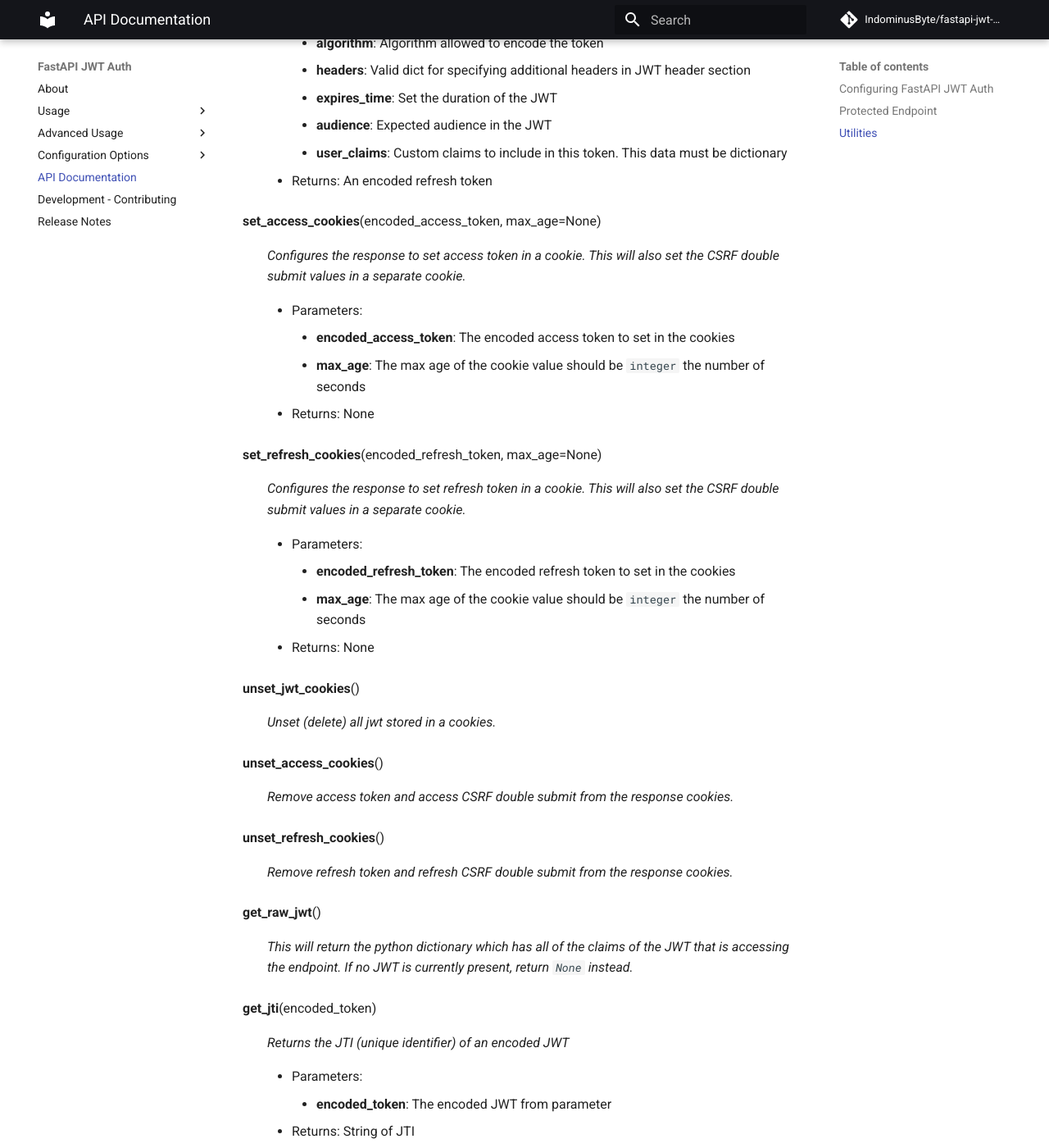
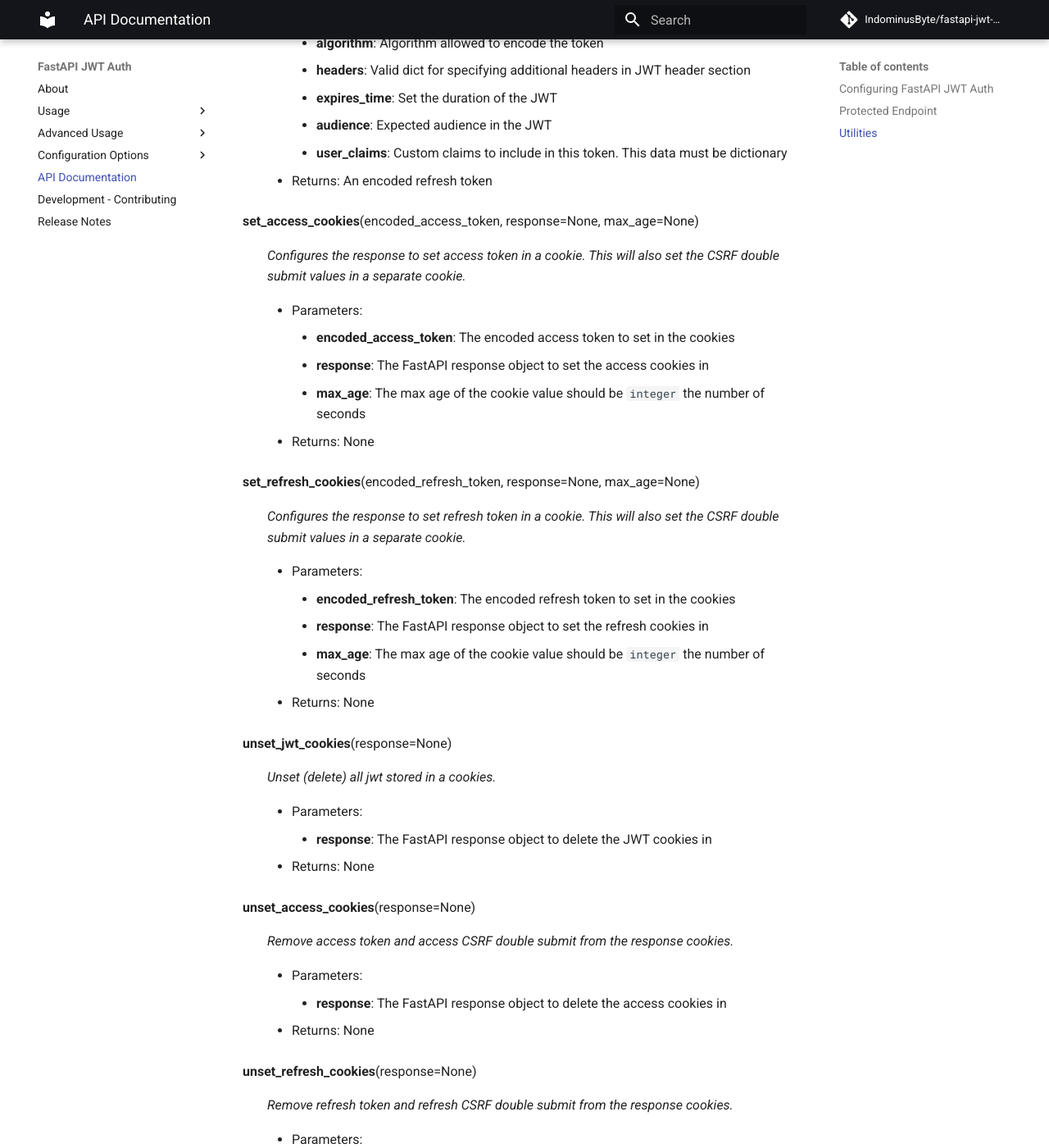
Before and after one commit to Avenzo87/fastapi-jwt-auth, an MkDocs documentation site: the page built from docs/api-doc.md, in a window 1280 px wide and 1400 px high, scrolled down 1857 px. Shown: the whole window at 82% size. Built offline with MkDocs 1.6.1 and Material for MkDocs 9.7.7, drawn with Linux system fonts in a browser that asks for light colours; comment, search, counter and statistics services are not loaded; some of the changed text lies outside the part shown.

```diff
--- a/docs/api-doc.md
+++ b/docs/api-doc.md
@@ -65,32 +65,46 @@ In here you will find the API for everything exposed in this extension.
         * **user_claims**: Custom claims to include in this token. This data must be dictionary
     * Returns: An encoded refresh token
 
-**set_access_cookies**(encoded_access_token, max_age=None)
+**set_access_cookies**(encoded_access_token, response=None, max_age=None)
 :   *Configures the response to set access token in a cookie. This will also set the CSRF double submit values
     in a separate cookie.*
 
     * Parameters:
         * **encoded_access_token**: The encoded access token to set in the cookies
+        * **response**: The FastAPI response object to set the access cookies in
         * **max_age**: The max age of the cookie value should be `integer` the number of seconds
     * Returns: None
 
-**set_refresh_cookies**(encoded_refresh_token, max_age=None)
+**set_refresh_cookies**(encoded_refresh_token, response=None, max_age=None)
 :   *Configures the response to set refresh token in a cookie. This will also set the CSRF double submit values
     in a separate cookie.*
 
     * Parameters:
         * **encoded_refresh_token**: The encoded refresh token to set in the cookies
+        * **response**: The FastAPI response object to set the refresh cookies in
         * **max_age**: The max age of the cookie value should be `integer` the number of seconds
     * Returns: None
 
-**unset_jwt_cookies**()
+**unset_jwt_cookies**(response=None)
 :   *Unset (delete) all jwt stored in a cookies.*
 
-**unset_access_cookies**()
+    * Parameters:
+        * **response**: The FastAPI response object to delete the JWT cookies in
+    * Returns: None
+
+**unset_access_cookies**(response=None)
 :   *Remove access token and access CSRF double submit from the response cookies.*
 
-**unset_refresh_cookies**()
+    * Parameters:
+        * **response**: The FastAPI response object to delete the access cookies in
+    * Returns: None
+
+**unset_refresh_cookies**(response=None)
 :   *Remove refresh token and refresh CSRF double submit from the response cookies.*
+
+    * Parameters:
+        * **response**: The FastAPI response object to delete the refresh cookies in
+    * Returns: None
 
 **get_raw_jwt**()
 :   *This will return the python dictionary which has all of the claims of the JWT that is accessing the endpoint.
--- a/fastapi_jwt_auth/__init__.py
+++ b/fastapi_jwt_auth/__init__.py
@@ -1,5 +1,5 @@
 """FastAPI extension that provides JWT Auth support (secure, easy to use and lightweight)"""
 
-__version__ = "0.3.0"
+__version__ = "0.4.0"
 
 from .auth_jwt import AuthJWT
--- a/mkdocs.yml
+++ b/mkdocs.yml
@@ -25,6 +25,7 @@ markdown_extensions:
   - def_list
   - admonition
   - codehilite
+  - pymdownx.tabbed
   - pymdownx.superfences
   - pymdownx.inlinehilite
 
```
Also changed, not shown: CHANGELOG.md (+3 -0 lines), docs/usage/jwt-in-cookies.md (+13 -0 lines).
